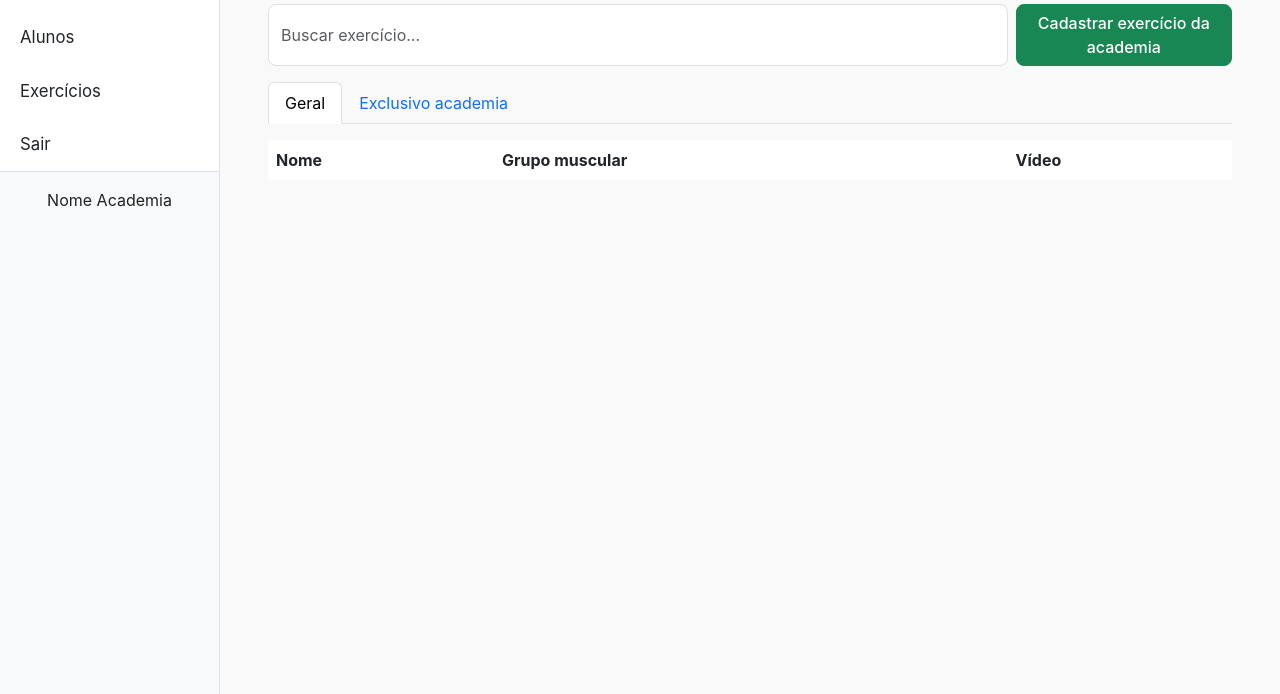
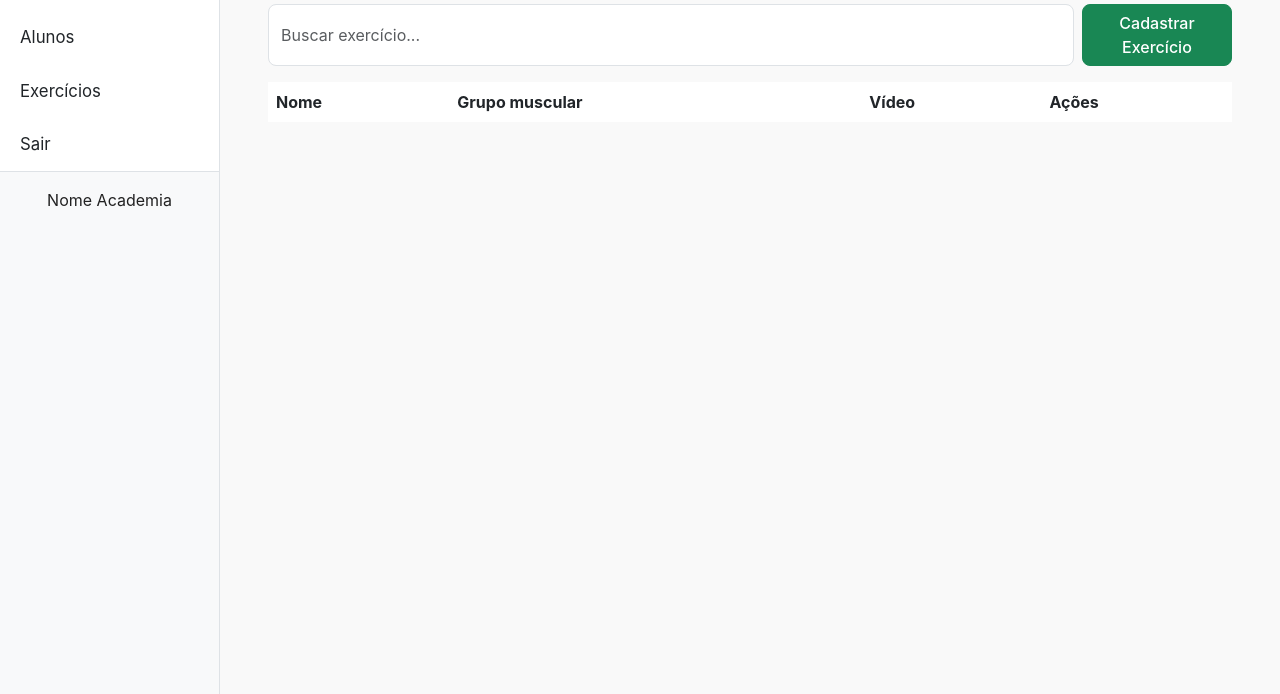
Before and after one commit to MaiconSantos1982/AppAcademia, a plain HTML site: page exercicios.html in a window 1280 px wide. Shown: the part 106-800 px from the top of the page. Drawn offline with nearby package versions, Linux system fonts and the light colour scheme.

Commit message:
Update exercicios.html

```diff
--- a/exercicios.html
+++ b/exercicios.html
@@ -30,31 +30,9 @@
         <!-- Busca e botão cadastrar -->
         <div class="d-flex mb-3 gap-2">
           <input type="text" id="buscaExercicio" class="form-control" placeholder="Buscar exercício...">
-          <button type="button" class="btn btn-success" onclick="abrirCadastroExercicio()">Cadastrar exercício da academia</button>
+          <button type="button" class="btn btn-success" onclick="abrirCadastroExercicio()">Cadastrar Exercício</button>
         </div>
-        <!-- Tabs Geral / Academia -->
-        <ul class="nav nav-tabs mb-3" id="tabTipoExercicio" role="tablist">
-          <li class="nav-item" role="presentation">
-            <button class="nav-link active" id="tabGeral" data-bs-toggle="tab" data-bs-target="#paneGeral" type="button" role="tab">Geral</button>
-          </li>
-          <li class="nav-item" role="presentation">
-            <button class="nav-link" id="tabAcademia" data-bs-toggle="tab" data-bs-target="#paneAcademia" type="button" role="tab">Exclusivo academia</button>
-          </li>
-        </ul>
-        <div class="tab-content">
-          <div class="tab-pane fade show active" id="paneGeral" role="tabpanel">
-            <table class="table table-striped align-middle">
-              <thead>
-                <tr>
-                  <th>Nome</th>
-                  <th>Grupo muscular</th>
-                  <th>Vídeo</th>
-                </tr>
-              </thead>
-              <tbody id="listaExerciciosGeral"></tbody>
-            </table>
-          </div>
-          <div class="tab-pane fade" id="paneAcademia" role="tabpanel">
+        <!-- Tabela de exercícios -->
         <table class="table table-striped align-middle">
           <thead>
             <tr>
@@ -64,11 +42,10 @@
               <th>Ações</th>
             </tr>
           </thead>
-              <tbody id="listaExerciciosAcademia"></tbody>
+          <tbody id="listaExercicios"></tbody>
         </table>
-          </div>
-        </div>
         <div id="exerciciosError" class="text-danger mt-2"></div>
+
         <!-- Modal cadastro/edição -->
         <div class="modal fade" id="modalExercicio" tabindex="-1">
           <div class="modal-dialog">
```
Lines whose indentation alone changed are shown as unchanged.
